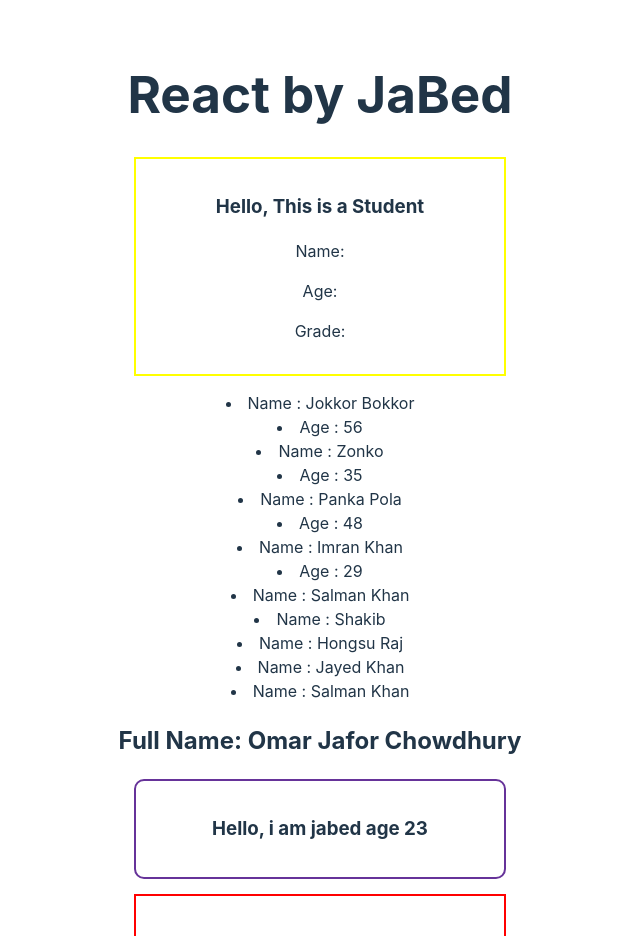
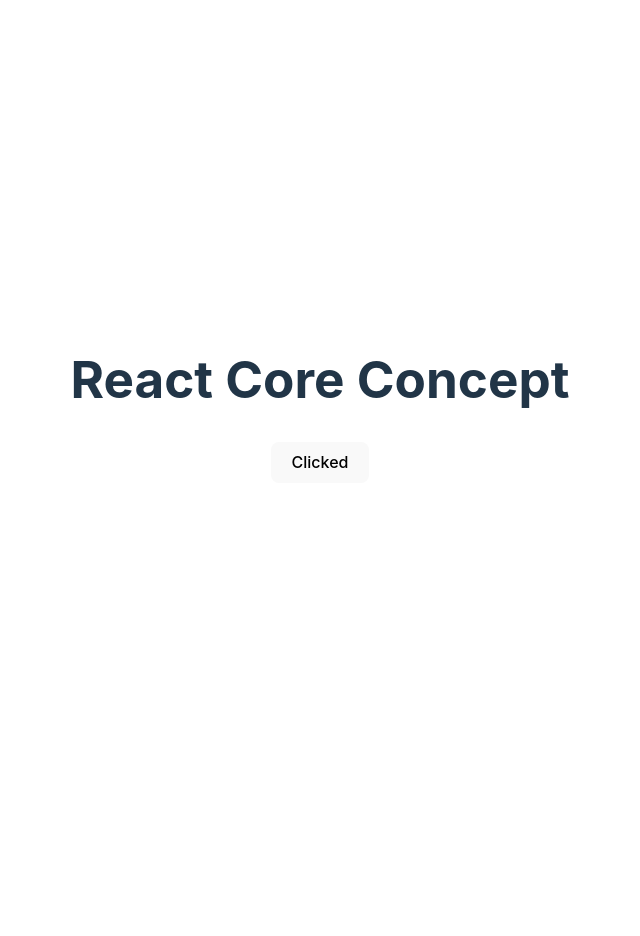
Before and after one commit to omarjafor/My-First-React, a React (Vite) app: page / in a window 1280 px wide. Shown: the top 936 px of the page, without its empty margins (320-960 px from the left). After the commit the page ends 800 px from the top, so only its background shows below. Built offline with nearby package versions, Linux system fonts and the light colour scheme.

Commit message:
eventHandle

```diff
--- a/src/App.jsx
+++ b/src/App.jsx
@@ -3,16 +3,23 @@ import './App.css'
 import Home from './pages/Home'
 
 function App() {
+  let sum=0;
+  function buttonClicked(){
+    sum++;
+    console.log('Button Clicked ' + sum);
+  }
   return (
     <>
-      <h1>React by JaBed</h1>
-      <Student/>
+      <h1>React Core Concept</h1>
+      <button onClick={buttonClicked}>Clicked</button>
+
+      {/* <Student/>
       <Home/>
-      {/* <Device name='Desktop PC' price='45600'/>
+       <Device name='Desktop PC' price='45600'/>
       <Device name='Laptop' price='50600' />
-      <Device name='Mobile' price='65600' /> */}
+      <Device name='Mobile' price='65600' />
       <Person/>
-      <Developer/>
+      <Developer/> */}
     </>
   )
 }
```
